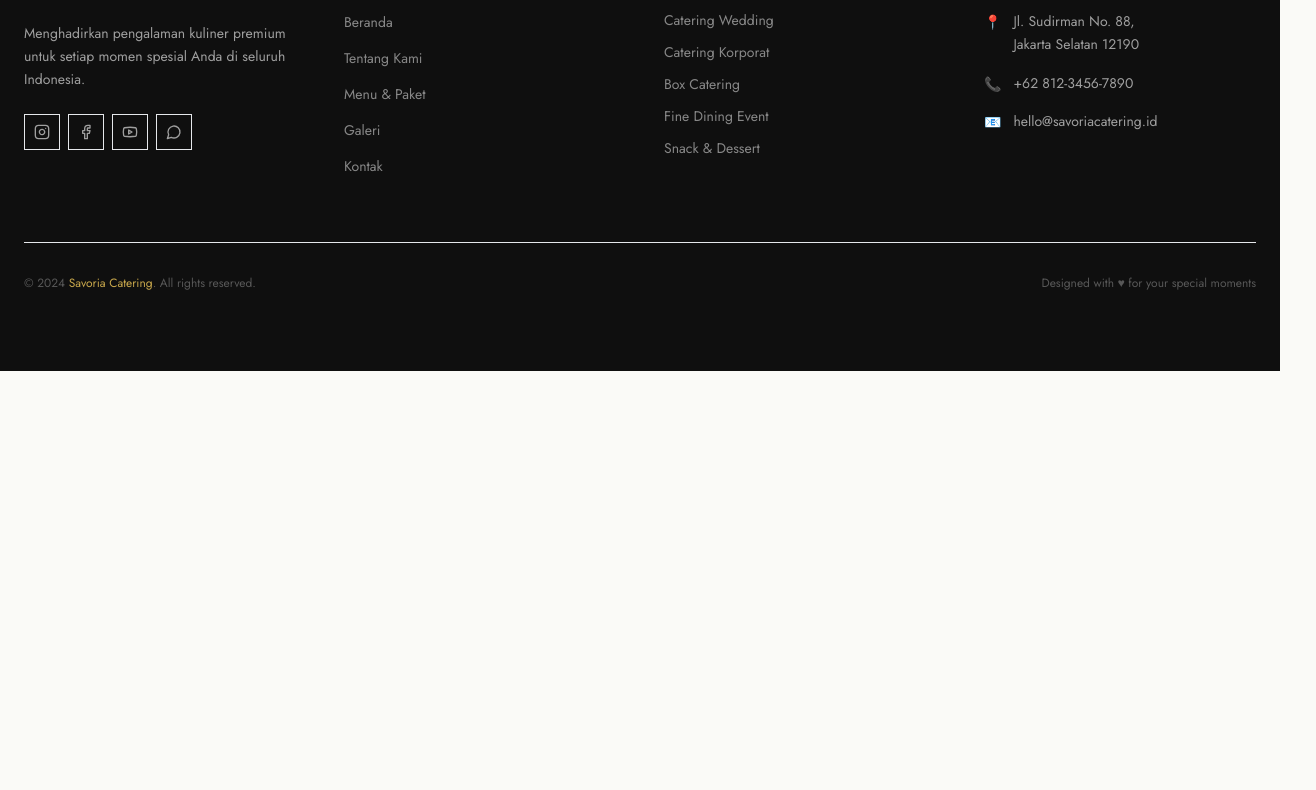
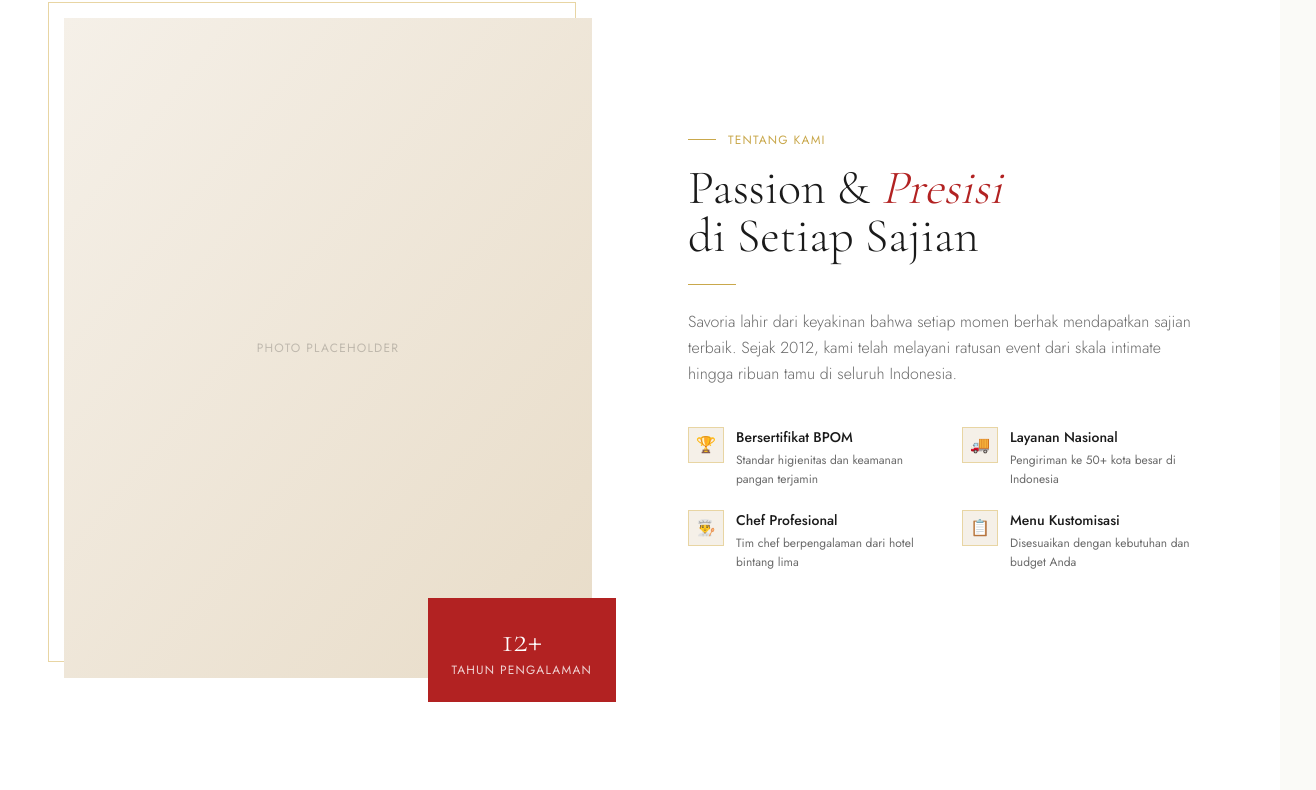
Before and after one commit to AhmadRidho01/savoria-frontend, a Next.js app: page / in a window 1280 px wide. Shown: the part 910-1700 px from the top of the page, 1316 px wide, since content can reach past the window. Before the commit the page ends 1281 px from the top, so only its background shows below. Built offline with nearby package versions, Linux system fonts and the light colour scheme.

Commit message:
feat: tambah AboutSection dengan AOS animation

```diff
--- a/src/app/page.tsx
+++ b/src/app/page.tsx
@@ -1,10 +1,12 @@
 // src/app/page.tsx
 import HeroSection from "@/components/sections/HeroSection";
+import AboutSection from "@/components/sections/AboutSection";
 
 export default function HomePage() {
   return (
     <>
       <HeroSection />
+      <AboutSection />
     </>
   );
 }
--- /dev/null
+++ b/src/components/sections/AboutSection.tsx
@@ -0,0 +1,94 @@
+import SectionTag from "@/components/ui/SectionTag";
+
+const features = [
+  {
+    icon: "🏆",
+    title: "Bersertifikat BPOM",
+    desc: "Standar higienitas dan keamanan pangan terjamin",
+  },
+  {
+    icon: "🚚",
+    title: "Layanan Nasional",
+    desc: "Pengiriman ke 50+ kota besar di Indonesia",
+  },
+  {
+    icon: "👨‍🍳",
+    title: "Chef Profesional",
+    desc: "Tim chef berpengalaman dari hotel bintang lima",
+  },
+  {
+    icon: "📋",
+    title: "Menu Kustomisasi",
+    desc: "Disesuaikan dengan kebutuhan dan budget Anda",
+  },
+];
+
+export default function AboutSection() {
+  return (
+    <section id="tentang" className="bg-[var(--white)] py-24 md:py-32 px-[5%]">
+      <div className="max-w-7xl mx-auto grid grid-cols-1 md:grid-cols-2 gap-16 lg:gap-24 items-center">
+        {/* Kolom Kiri — Foto */}
+        <div className="relative" data-aos="fade-right" data-aos-delay="0">
+          {/* Frame dekoratif */}
+          <div className="absolute -top-4 -left-4 right-4 bottom-4 border border-[var(--gold-light)] -z-0" />
+
+          {/* Placeholder foto */}
+          <div className="relative z-10 aspect-[4/5] bg-gradient-to-br from-[var(--cream)] to-[#e8dcc8] flex items-center justify-center">
+            <span className="text-xs tracking-widest uppercase text-black/20">
+              Photo Placeholder
+            </span>
+          </div>
+
+          {/* Badge pengalaman */}
+          <div className="absolute -bottom-6 -right-6 z-20 bg-[var(--red)] text-white p-6 text-center">
+            <span className="font-serif text-4xl font-light block leading-none">
+              12+
+            </span>
+            <span className="text-xs tracking-widest uppercase opacity-80 mt-1 block">
+              Tahun Pengalaman
+            </span>
+          </div>
+        </div>
+
+        {/* Kolom Kanan — Teks */}
+        <div className="pt-8 md:pt-0" data-aos="fade-left" data-aos-delay="100">
+          <SectionTag label="Tentang Kami" />
+
+          <h2 className="font-serif font-light text-4xl md:text-5xl leading-[1.15] text-[var(--text)] mb-4">
+            Passion & <em className="italic text-[var(--red)]">Presisi</em>
+            <br />
+            di Setiap Sajian
+          </h2>
+
+          {/* Gold line */}
+          <div className="w-12 h-px bg-[var(--gold)] my-6" />
+
+          <p className="text-[var(--text-muted)] font-light text-base leading-relaxed mb-10 max-w-lg">
+            Savoria lahir dari keyakinan bahwa setiap momen berhak mendapatkan
+            sajian terbaik. Sejak 2012, kami telah melayani ratusan event dari
+            skala intimate hingga ribuan tamu di seluruh Indonesia.
+          </p>
+
+          {/* Feature grid */}
+          <div className="grid grid-cols-2 gap-5">
+            {features.map((feat) => (
+              <div key={feat.title} className="flex items-start gap-3">
+                <div className="w-9 h-9 flex-shrink-0 bg-[var(--cream)] border border-[var(--gold-light)] flex items-center justify-center text-base">
+                  {feat.icon}
+                </div>
+                <div>
+                  <h4 className="text-sm font-medium text-[var(--text)] mb-1">
+                    {feat.title}
+                  </h4>
+                  <p className="text-xs text-[var(--text-muted)] leading-relaxed">
+                    {feat.desc}
+                  </p>
+                </div>
+              </div>
+            ))}
+          </div>
+        </div>
+      </div>
+    </section>
+  );
+}
```
